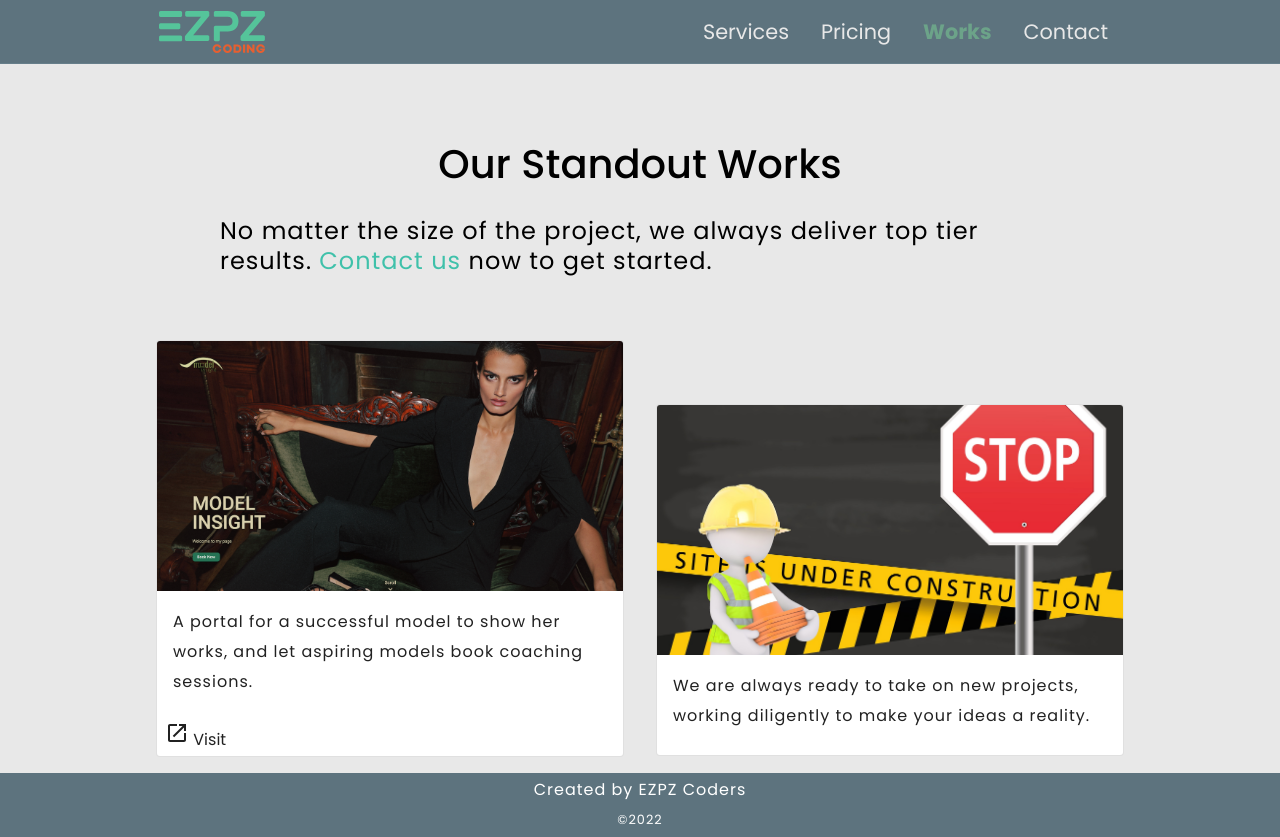
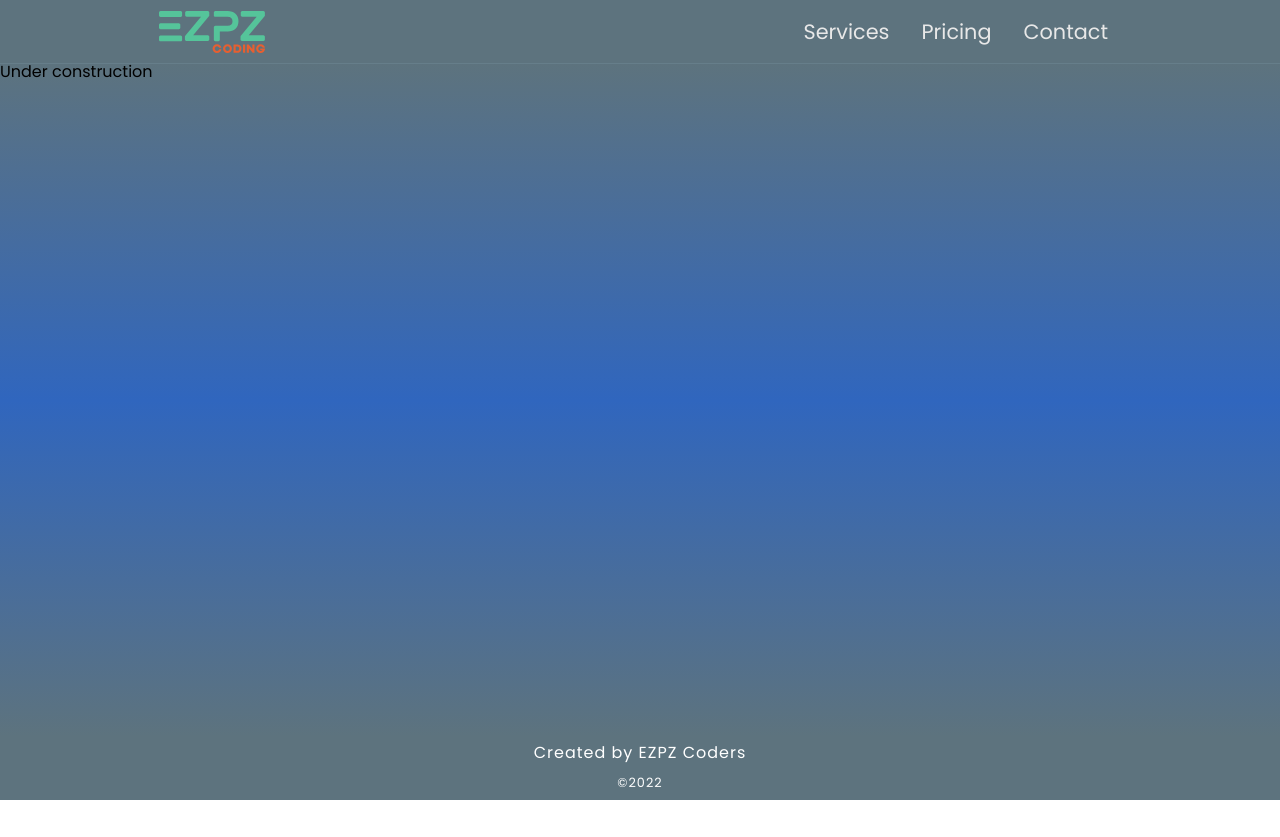
Before and after one commit to pixelverse-studios/pixelverse-studios-ui, a Next.js app: page /works in a window 1280 px wide. After the commit the page ends 800 px from the top, so only its background shows below. Built offline with nearby package versions, Linux system fonts and the light colour scheme.

Commit message:
1.3.2 - remove works page temporarily

```diff
--- a/components/nav/routes.ts
+++ b/components/nav/routes.ts
@@ -9,10 +9,10 @@ export const routes = [
         path: 'pricing',
         label: 'Pricing'
     },
-    {
-        path: 'works',
-        label: 'Works'
-    },
+    // {
+    //     path: 'works',
+    //     label: 'Works'
+    // },
     {
         path: 'contact',
         label: 'Contact'
--- a/package.json
+++ b/package.json
@@ -1,6 +1,6 @@
 {
     "name": "ezpzcoding-ui",
-    "version": "1.3",
+    "version": "1.3.2",
     "private": true,
     "scripts": {
         "dev": "next dev",
--- a/pages/works.tsx
+++ b/pages/works.tsx
@@ -1,7 +1,8 @@
-import WorksPage from '../components/views/works'
+// import WorksPage from '../components/views/works'
 
 const Portfolio = () => {
-    return <WorksPage />
+    return <div>Under construction</div>
+    // return <WorksPage />
 }
 
 export default Portfolio
```
Also changed, not shown: 1 other file (tests, documents, lock files or other folders).
